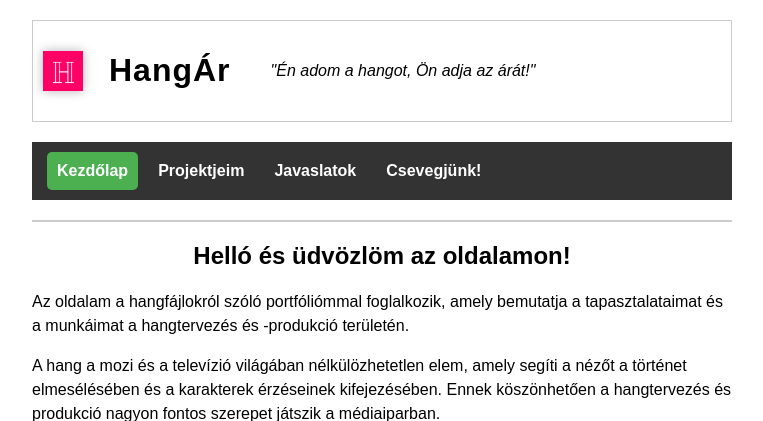
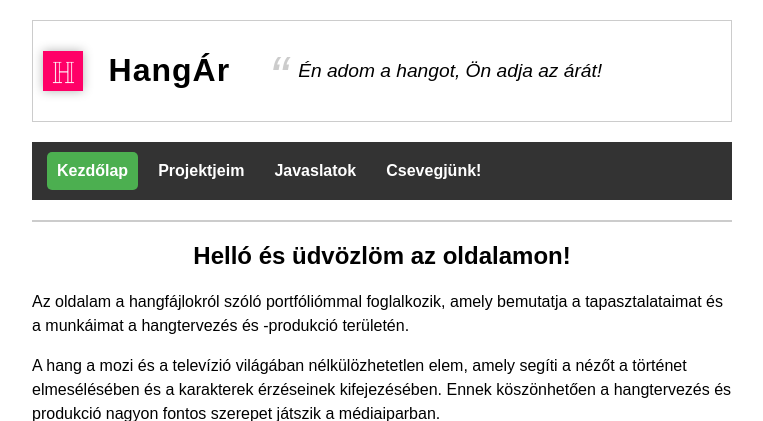
Before and after one commit to Andruida/SZTE-webterv, a PHP site: page /index.html in a window 1280 px wide. Shown: the top 421 px of the page, without its empty margins (258-1021 px from the left). Run offline with PHP 8.4, Linux system fonts and the light colour scheme.

Commit message:
Haszontalan kommentek eltávolítása

```diff
--- a/css/style.css
+++ b/css/style.css
@@ -1,4 +1,3 @@
-/* Alapértelmezett font és betűméret a dokumentumban */
 body {
   font-family: Arial, sans-serif;
   font-size: 16px;
@@ -12,7 +11,6 @@ header {
   z-index: 99;
 }
 
-/* Navigációs menü formázása */
 @media screen and (min-width: 550px) and (min-height: 500px) {
   header {
     position: sticky;
@@ -22,8 +20,6 @@ header {
 
 nav {
   display: flex;
-  /* position: sticky; */
-  /* top: initial; */
 
   flex-wrap: wrap;
   background-color: #333;
@@ -31,7 +27,6 @@ nav {
   padding: 10px;
 }
 
-/* Navigációs menü linkjeinek formázása */
 nav a {
   color: #fff;
   text-decoration: none;
@@ -43,7 +38,6 @@ nav a {
   transition-timing-function: linear;
 }
 
-/* Aktív navigációs menü link formázása */
 nav a.active {
   background-color: #4CAF50;
 }
@@ -52,7 +46,6 @@ nav a:not(.active):hover {
   background-color: #225824;
 }
 
-/* Címsorok formázása */
 h1,
 h2,
 h3 {
@@ -60,18 +53,15 @@ h3 {
   text-align: center;
 }
 
-/* Bekezdések formázása */
 p {
   line-height: 1.5;
 }
 
-/* Lábléc formázása */
 footer {
   text-align: center;
   font-style: italic;
 }
 
-/* Űrlap formázása */
 form {
   margin: 20px 0;
 }
@@ -85,13 +75,11 @@ textarea {
   display: block;
 }
 
-/* Címke formázása */
 label:not([for]) {
   display: block;
   margin-bottom: 12px;
 }
 
-/* Gomb formázása */
 button,
 input[type="submit"],
 input[type="reset"] {
@@ -152,19 +140,16 @@ textarea {
   padding-right: 4em;
 }
 
-/* Cikk formázása */
 article {
   margin: 20px 0;
 }
 
-/* Div formázása */
 div {
   padding: 10px;
   margin: 20px 0;
   border: 1px solid #ccc;
 }
 
-/* Táblázat formázása */
 table {
   width: 100%;
 }
@@ -180,36 +165,30 @@ td {
   padding: 0.3em;
 }
 
-/* Sorszámolt lista formázása */
 ol {
   list-style-type: decimal;
   margin-left: 20px;
 }
 
-/* Pontozott lista formázása */
 ul {
   list-style-type: disc;
   margin-left: 20px;
 }
 
-/* Lista elemek formázása */
 li {
   margin: 5px 0;
 }
 
-/* Hivatkozások formázása */
 a {
   text-decoration: none;
   color: #4CAF50;
   font-weight: bold;
 }
 
-/* Fő tartalom terület formázása */
 main {
   margin: 20px 0;
 }
 
-/* Vízszintes vonal formázása */
 hr {
   border: 1px solid #ccc;
   margin: 20px 0;
@@ -219,10 +198,11 @@ hr {
   display: flex;
   align-items: center;
   font-weight: bold;
+  flex-wrap: wrap;
 }
 
 .company h1 {
-  margin-left: 0.5em;
+  margin-left: 0.8em;
   font-size: 2rem;
   font-weight: bold;
   letter-spacing: 1px;
@@ -230,22 +210,29 @@ hr {
 
 .company img {
   height: 40px;
-  margin-right: 10px;
   box-shadow: 0 0 10px rgba(0, 0, 0, 0.3);
 }
 
 .company blockquote::before {
-  content: "\"";
+  content: open-quote;
+  display: inline;
+  height: 0;
+  line-height: 0;
+  left: -10px;
+  position: relative;
+  top: 20px;
+  color: #ccc;
+  font-size: 3em;
 }
-
-.company blockquote::after {
-  content: "\"";
-}
-
 
 .company blockquote {
   font-weight: normal;
   font-style: italic;
+  font-size: larger;
+  margin: 0.5em 1.5em;
+  quotes: "\201C" "\201D" "\2018" "\2019";
+  padding: 10px 20px;
+  line-height: 1.4;
 }
 
 .card {
```
